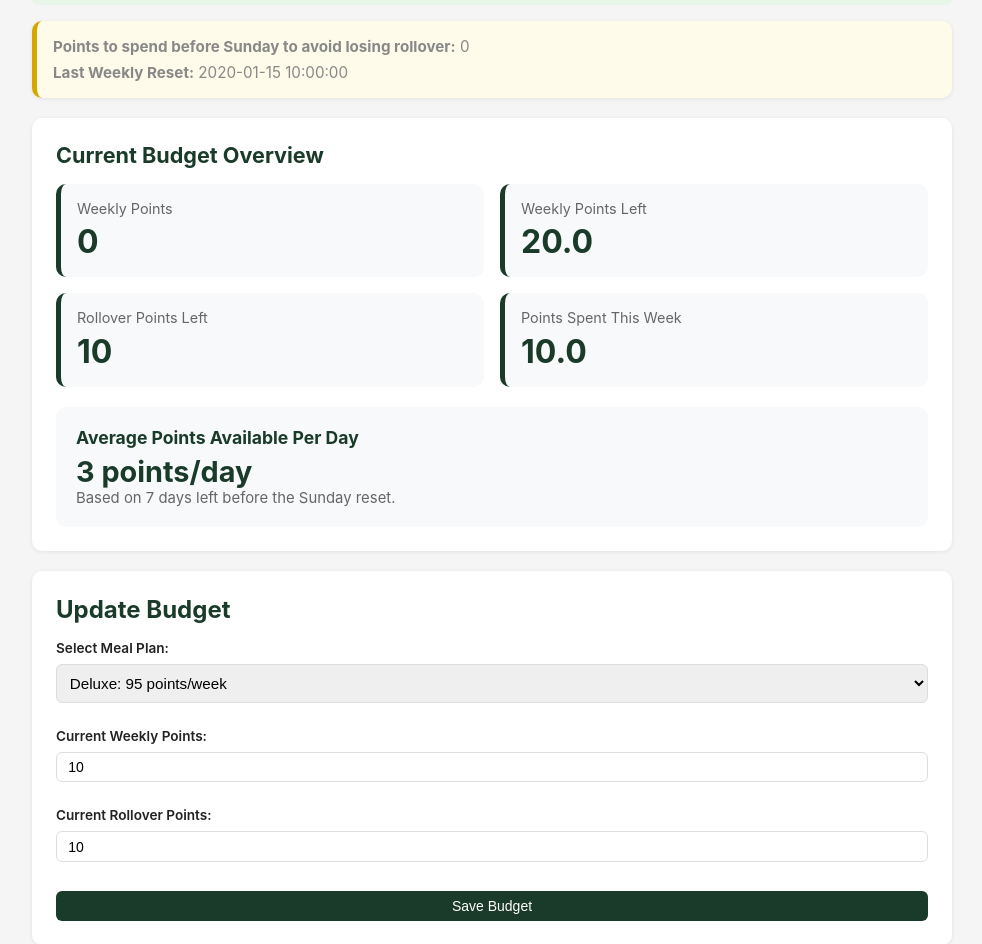
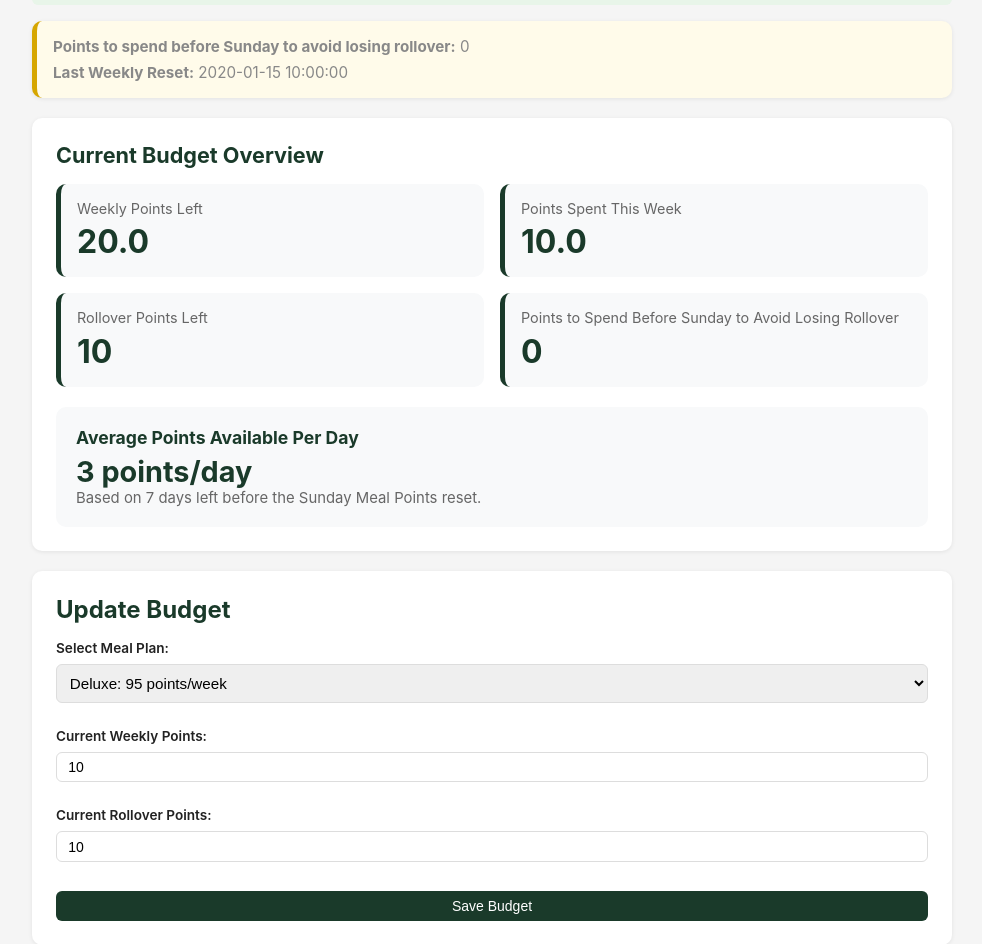
Before and after one commit to HaydenOelke/CS422-Project-2, a Flask app: page / in a window 1280 px wide. Shown: the part 160-1104 px from the top of the page, without its empty margins (148-1130 px from the left). Run offline with Flask 3, Linux system fonts and the light colour scheme; one stand-in notice (Sample message) is shown; a database or web service that is not in the repository returns one stand-in record (values such as "Sample title").

Commit message:
Fixed the flashed messages not showing up on meals.html, and reordered the dashboard cards

```diff
--- a/app/app.py
+++ b/app/app.py
@@ -120,7 +120,7 @@ def meal_add():
         }},
         upsert=True
     )
-    flash(f"{meal_name} added successfully.", "success")
+    flash(f"'{meal_name}' added successfully.", "success")
     return redirect(url_for("meals"))
 
 @app.route("/meals/log", methods=["POST"])
@@ -139,10 +139,10 @@ def meal_log():
     purchase_id = add_purchase(item_name, location, point_cost, meal_type)
 
     if purchase_id is None:
-        flash("You do not have enough weekly or rollover points to add this meal.", "error")
+        flash("An Error occured: Please make sure you have saved a budget in the Dashboard and have enough weekly or rollover points to add this meal.", "error")
         return redirect(url_for("meals"))
 
-    flash(f"{item_name} logged to purchase history.", "success")
+    flash(f"'{item_name}' logged to purchase history.", "success")
     return redirect(url_for("meals"))
 
 # ── CSV Upload (for teammate to hook into settings) ───────────────────────────
--- a/app/templates/dashboard.html
+++ b/app/templates/dashboard.html
@@ -27,7 +27,8 @@
 
 <!-- Warn User About Rollover Points -->
 <div class="card warning-card">
-  <p><strong>Points to spend before Sunday to avoid losing rollover:</strong> {{ points_to_spend | round(2) if points_to_spend is not none else 'N/A' }}</p>
+  <p><strong>Points to spend before Sunday to avoid losing rollover:</strong> {{ points_to_spend | round(2) if
+    points_to_spend is not none else 'N/A' }}</p>
   {% if budget and budget.last_reset_date %}
   <p><strong>Last Weekly Reset:</strong> {{ budget.last_reset_date }}</p>
   {% endif %}
@@ -37,19 +38,20 @@
 <div class="card">
   <h2>Current Budget Overview</h2>
   <div style="display: grid; grid-template-columns: repeat(2, minmax(0, 1fr)); gap: 1rem;">
-    <!-- Weekly Points to Spend -->
-    <div class="stat-card">
-      <span class="stat-label">Weekly Points</span>
-      <span class="stat-value">
-        {{ points_to_spend | round(2) if points_to_spend is not none else 'N/A' }}
-      </span>
-    </div>
 
     <!-- Weekly Points Left -->
     <div class="stat-card">
       <span class="stat-label">Weekly Points Left</span>
       <span class="stat-value">
         {{ remaining | round(2) if remaining is not none else 'N/A' }}
+      </span>
+    </div>
+
+    <!-- Points Spent This Week -->
+    <div class="stat-card">
+      <span class="stat-label">Points Spent This Week</span>
+      <span class="stat-value">
+        {{ total_spent | round(2) if total_spent is not none else 'N/A' }}
       </span>
     </div>
 
@@ -61,11 +63,11 @@
       </span>
     </div>
 
-    <!-- Points Spent This Week -->
+    <!-- Weekly Points to Spend -->
     <div class="stat-card">
-      <span class="stat-label">Points Spent This Week</span>
+      <span class="stat-label">Points to Spend Before Sunday to Avoid Losing Rollover</span>
       <span class="stat-value">
-        {{ total_spent | round(2) if total_spent is not none else 'N/A' }}
+        {{ points_to_spend | round(2) if points_to_spend is not none else 'N/A' }}
       </span>
     </div>
   </div>
@@ -77,7 +79,7 @@
       {{ average_points_per_day if average_points_per_day is not none else 'N/A' }} points/day
     </p>
     <p class="muted">
-      Based on {{ days_left }} day{% if days_left != 1 %}s{% endif %} left before the Sunday reset.
+      Based on {{ days_left }} day{% if days_left != 1 %}s{% endif %} left before the Sunday Meal Points reset.
     </p>
   </div>
 </div>
@@ -93,19 +95,19 @@
     <div>
       <label for="plan_name">Select Meal Plan:</label>
       <select name="plan_name" id="plan_name" required>
-        <option value="Deluxe" {% if budget and budget.plan_name == "Deluxe" %}selected{% endif %}>
+        <option value="Deluxe" {% if budget and budget.plan_name=="Deluxe" %}selected{% endif %}>
           Deluxe: 95 points/week
         </option>
-        <option value="Standard" {% if budget and budget.plan_name == "Standard" %}selected{% endif %}>
+        <option value="Standard" {% if budget and budget.plan_name=="Standard" %}selected{% endif %}>
           Standard: 80 points/week
         </option>
-        <option value="Select" {% if budget and budget.plan_name == "Select" %}selected{% endif %}>
+        <option value="Select" {% if budget and budget.plan_name=="Select" %}selected{% endif %}>
           Select: 65 points/week
         </option>
-        <option value="Mini" {% if budget and budget.plan_name == "Mini" %}selected{% endif %}>
+        <option value="Mini" {% if budget and budget.plan_name=="Mini" %}selected{% endif %}>
           Mini: 50 points/week
         </option>
-        <option value="Carson-based" {% if budget and budget.plan_name == "Carson-based" %}selected{% endif %}>
+        <option value="Carson-based" {% if budget and budget.plan_name=="Carson-based" %}selected{% endif %}>
           Carson-based: 5 points/week
         </option>
       </select>
@@ -114,24 +116,13 @@
     <!-- Input fields for current points and rollover points -->
     <div>
       <label for="current_points">Current Weekly Points:</label>
-      <input
-        type="number"
-        name="current_points"
-        id="current_points"
-        step="0.01"
-        min="0"
-        value="{{ budget.current_points if budget else '' }}"
-        required>
+      <input type="number" name="current_points" id="current_points" step="0.01" min="0"
+        value="{{ budget.current_points if budget else '' }}" required>
     </div>
 
     <div>
       <label for="rollover_points">Current Rollover Points:</label>
-      <input
-        type="number"
-        name="rollover_points"
-        id="rollover_points"
-        step="0.01"
-        min="0"
+      <input type="number" name="rollover_points" id="rollover_points" step="0.01" min="0"
         value="{{ budget.rollover_points if budget else 0 }}">
     </div>
 
@@ -162,7 +153,8 @@
     </li>
 
     <li>
-      Choose a plan that fits your eating habits. Deluxe, Standard, Select, and Mini all include $50 Duck Bucks per term.
+      Choose a plan that fits your eating habits. Deluxe, Standard, Select, and Mini all include $50 Duck Bucks per
+      term.
       The Carson-based plan includes entry to Carson Dining, 5 points per week, and $50 Duck Bucks per term.
     </li>
 
```
Also changed, not shown: app/templates/history.html (+11 -13 lines), app/templates/meals.html (+14 -7 lines). Lines whose indentation alone changed are shown as unchanged.
